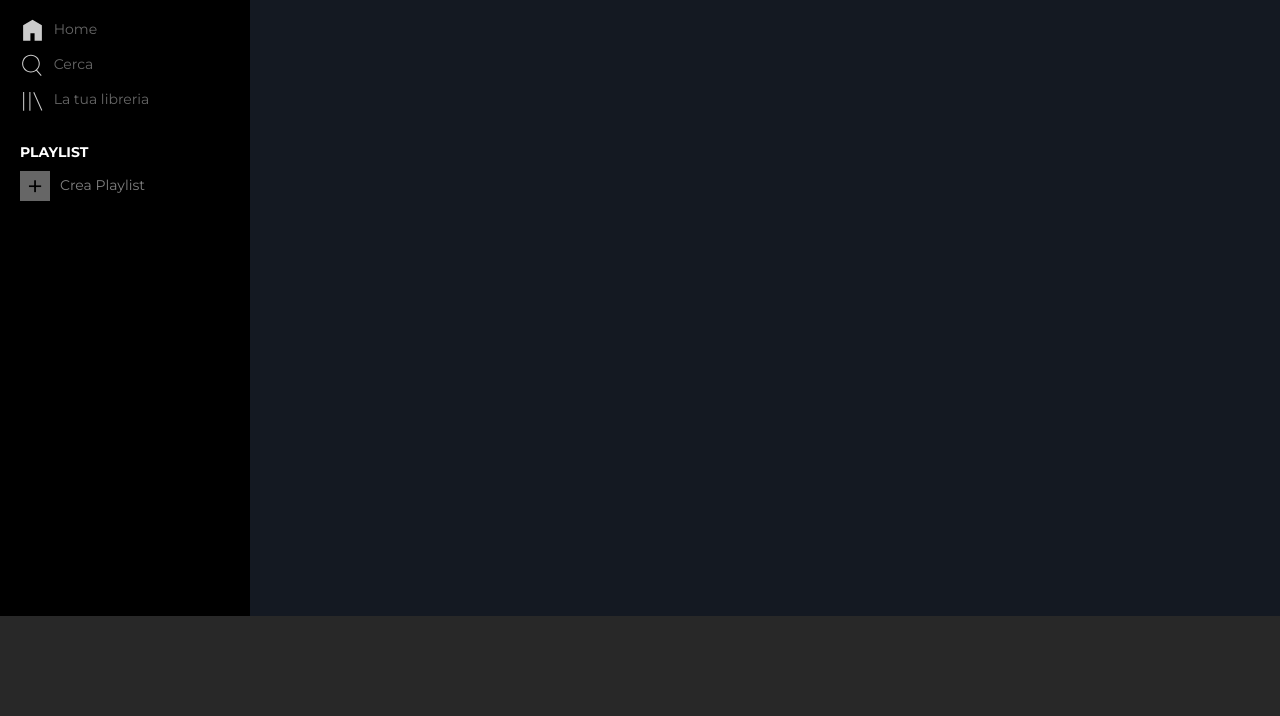
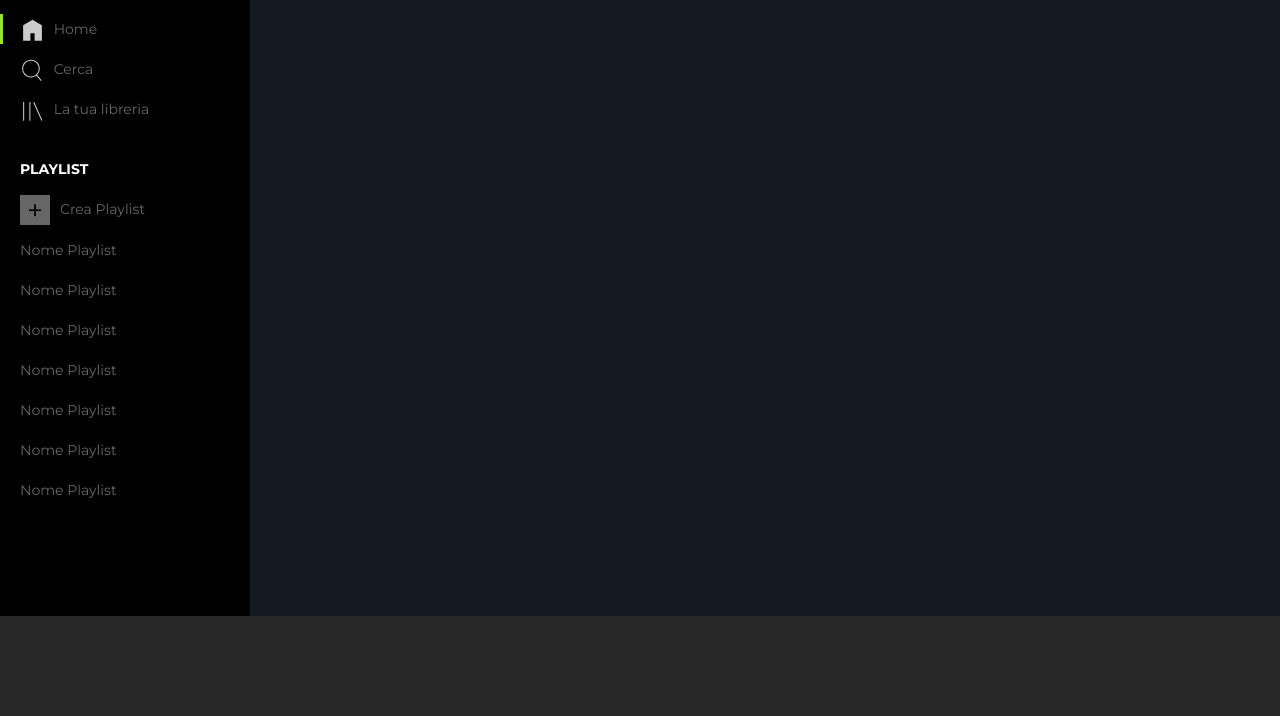
Before and after one commit to DarioBosco/html-css-spotifyweb, a plain HTML site: page index.html in a window 1280 px wide. Shown: the part 84-800 px from the top of the page. Drawn offline with Linux system fonts and the light colour scheme.

Commit message:
Aggiunte playlist e bordo verde ad Home

```diff
--- a/css/style.css
+++ b/css/style.css
@@ -57,8 +57,9 @@ main {
 }
 
 .logo {
-	padding: 20px 0;
+	padding: 20px;
 }
+
 .logo > img:nth-child(1) {
 	width: 70%;
 }
@@ -66,34 +67,51 @@ main {
 #aside-top {
 	height: calc(100% - 90px);
 	flex-direction: column;
-	padding-left: 20px;
 }
 
 #aside-bottom {
 	height: 90px;
 }
 
-#aside-top > ul {
+#aside-top ul {
 	list-style: none;
 	padding-bottom: 20px;
 }
 
-#aside-top > ul > li {
+#aside-top ul li {
 	margin: 10px 0;
 }
 
-#aside-top > ul > li > a > img {
+#aside-top ul li a img {
 	height: 25px;
 	vertical-align: middle;
 	padding-right: 5px;
+}
+
+#aside-top > ul > li,
+#aside-top > h3,
+.new-playlist {
+	border-left: 3px solid transparent;
+	padding-left: 17px;
+	line-height: 30px;
+}
+
+/* Sovrasscrive il bordo trasparente dandogli un colore */
+#aside-top > ul:nth-child(2) > li:nth-child(1) {
+	border-left: 3px solid #99e22d;
 }
 #aside-top > h3 {
 	color: white;
 	font-size: 14px;
 	padding-bottom: 10px;
 }
+.new-playlist {
+	flex-direction: row-reverse;
+	/* justify-content: flex-end; */
+}
 
-.new-playlist > span:nth-child(1) {
+/* Rimuovere ed iniettare con il CSS direttamente */
+.new-playlist > a > span:nth-child(1) {
 	display: inline-block;
 	background-color: rgba(255, 255, 255, 0.4);
 	height: 30px;
@@ -103,7 +121,13 @@ main {
 	color: black;
 	text-align: center;
 	vertical-align: middle;
-	margin-right: 10px;
+}
+.new-playlist > a > span:nth-child(2) {
+	padding-left: 10px;
+}
+
+.new-playlist > a > span:hover + .new-playlist > a > span:nth-child(1) {
+	background-color: white;
 }
 
 .main-content {
--- a/index.html
+++ b/index.html
@@ -47,7 +47,33 @@
 							</li>
 						</ul>
 						<h3>PLAYLIST</h3>
-						<div class="new-playlist"><span>+</span><span>Crea Playlist</span></div>
+						<!-- !TODO: Rimuovere ed iniettare il + con il CSS -->
+						<div class="new-playlist">
+							<a href="#"><span>+</span><span>Crea Playlist</span></a>
+						</div>
+						<ul>
+							<li>
+								<a href="#">Nome Playlist</a>
+							</li>
+							<li>
+								<a href="#">Nome Playlist</a>
+							</li>
+							<li>
+								<a href="#">Nome Playlist</a>
+							</li>
+							<li>
+								<a href="#">Nome Playlist</a>
+							</li>
+							<li>
+								<a href="#">Nome Playlist</a>
+							</li>
+							<li>
+								<a href="#">Nome Playlist</a>
+							</li>
+							<li>
+								<a href="#">Nome Playlist</a>
+							</li>
+						</ul>
 					</div>
 					<!-- Contenitore inferiore -->
 					<div id="aside-bottom" class="flex"></div>
```
